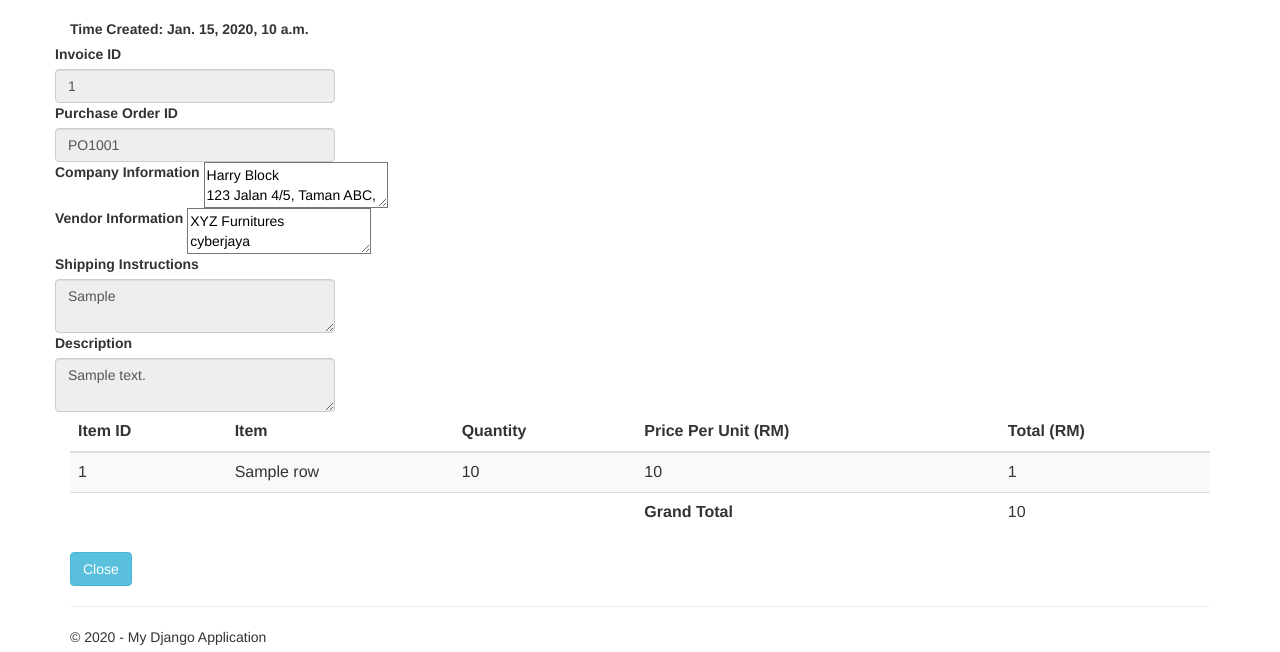
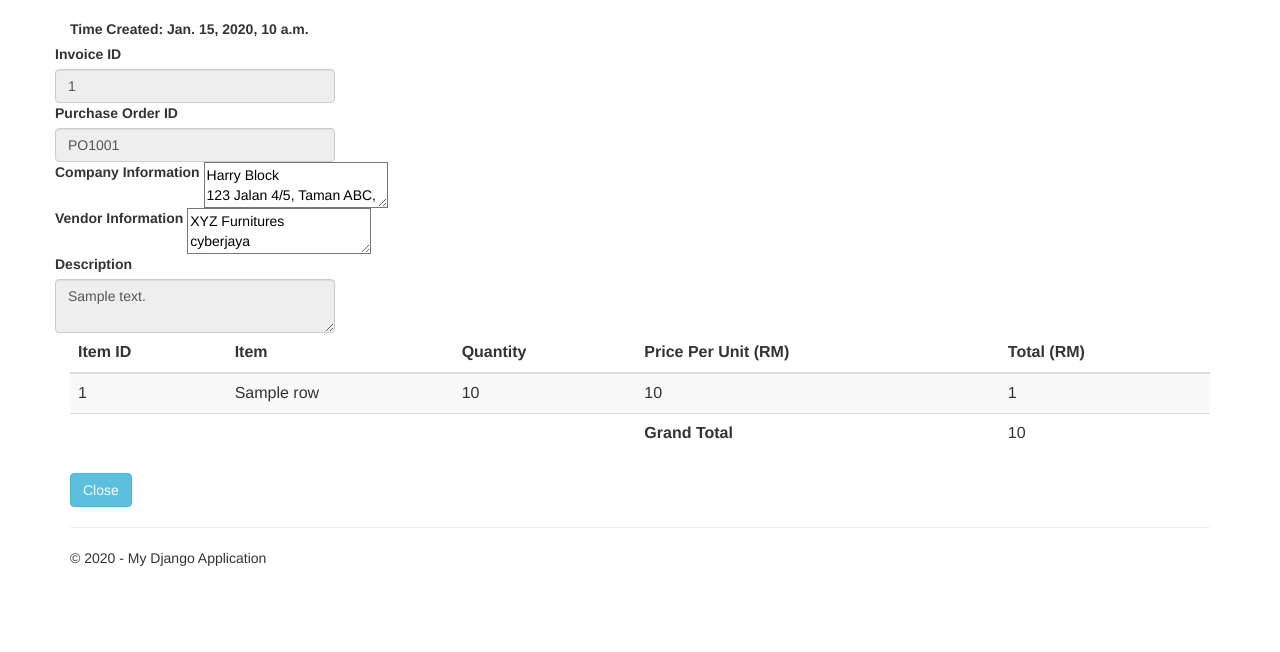
Before and after one commit to ElaineLiong/Purchasing-System, a Django app: template Purchasing System/Invoice/templates/Invoice/invoicedetails.html in a window 1280 px wide. Shown: the part 51-703 px from the top of the page. Run offline with Django 3.2, Linux system fonts and the light colour scheme; data comes from the database, SQL or seed files in the repository; both versions use the stored data as it was after the commit; the template is opened without the code that fills it: values that come from a table or form of the project are taken from there, most other values are stand-ins (such as "Sample title", 1, 10 or a date in 2020); some libraries are stand-ins or nearby versions.

Commit message:
Fix company information and vendor information from not showing in invoice confirmation page. Remove shipping instructions field.

```diff
--- a/Purchasing System/Invoice/templates/Invoice/invoiceconfirmation.html
+++ b/Purchasing System/Invoice/templates/Invoice/invoiceconfirmation.html
@@ -28,10 +28,7 @@
         </div>
 
         <div class="row margintop">
-            <div class="col">
-                <label class="labelpodetails">Shipping Instructions</label>
-               <textarea class="form-control potextarea" name="shipping_inst" id="shipping_inst" placeholder="Shipping Instructions (If applicable)" readonly>{{shipping_inst}}</textarea>
-            </div>
+
             <div class="col">
                 <label class="labelpodetails">Description</label>
                 <textarea class="form-control potextarea" name="description" id="description" placeholder="Invoice Description (If applicable)" readonly>{{description}}</textarea>
--- a/Purchasing System/Invoice/templates/Invoice/invoicedetails.html
+++ b/Purchasing System/Invoice/templates/Invoice/invoicedetails.html
@@ -30,12 +30,8 @@
         </div>
         <div class="row margintop">
             <div class="col">
-                <label class="labelpodetails">Shipping Instructions</label>
-               <textarea class="form-control potextarea" name="shipping_inst" id="shipping_inst" placeholder="Shipping Instructions (If applicable)" readonly >{{shipping_inst}}</textarea>
-            </div>
-            <div class="col">
                 <label class="labelpodetails">Description</label>
-                <textarea class="form-control potextarea" name="description" id="description" placeholder="Purchase Order Description (If applicable)" readonly>{{description}}</textarea>
+                <textarea class="form-control potextarea" name="description" id="description" placeholder="Invoice Description (If applicable)" readonly>{{description}}</textarea>
             </div>
         </div>
 
--- a/Purchasing System/Invoice/views.py
+++ b/Purchasing System/Invoice/views.py
@@ -139,7 +139,10 @@ def invoiceconfirmation(request):
                 'title': 'Invoice Confirmation',
                 'purchase_order_id' :pur_id,
                 'invoice_id' : inv_id,
+                'staff_info' : staff_info,
                 'staff_id' : staff_id,
+                'description' : description,
+                'vendor_info' : vendor_info,
                 'vendor_id' : vendor_id,
                 'grand_total': grand_total,
                 'rows' : items,
```
Also changed, not shown: Purchasing System/db.sqlite3.
